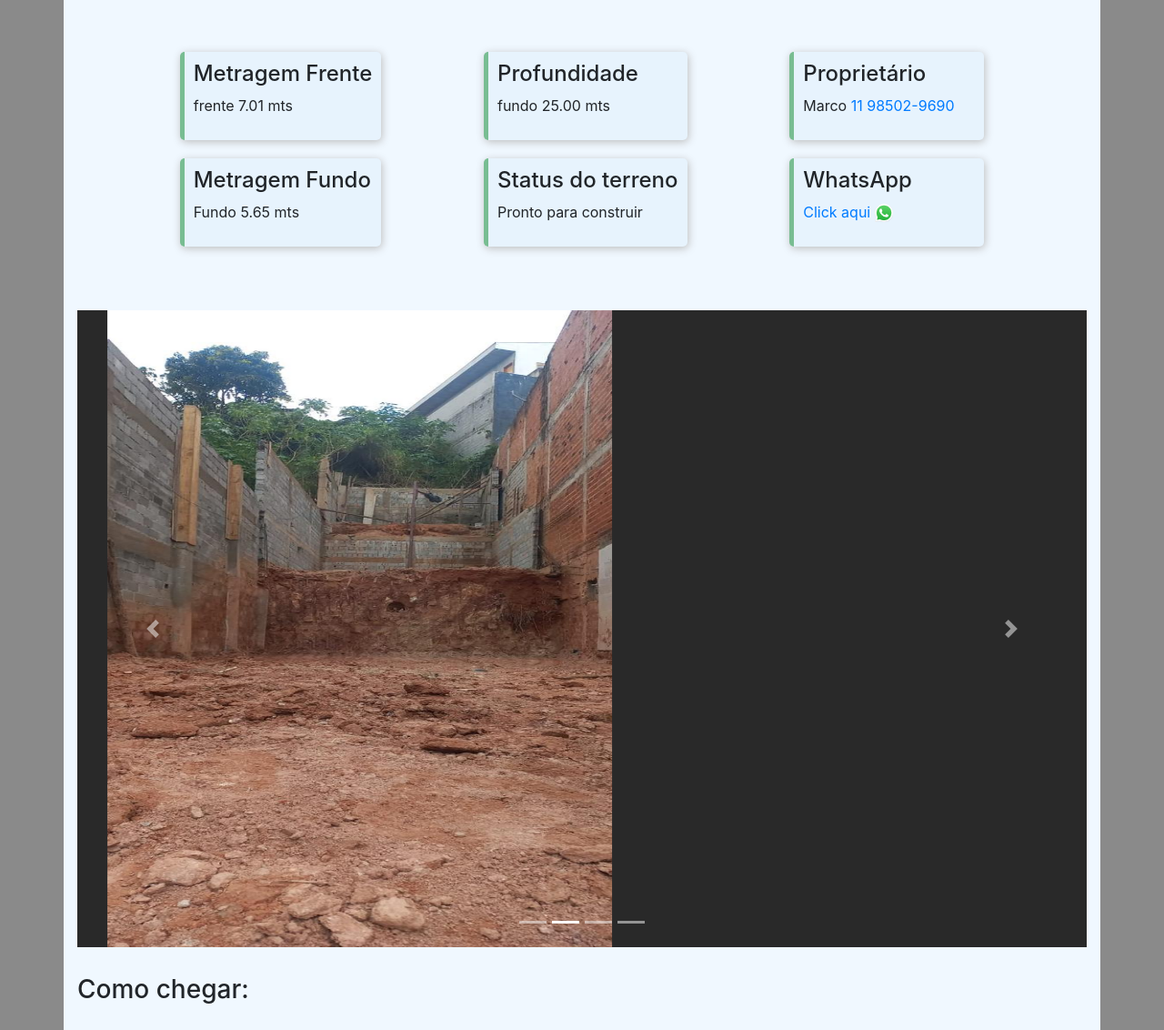
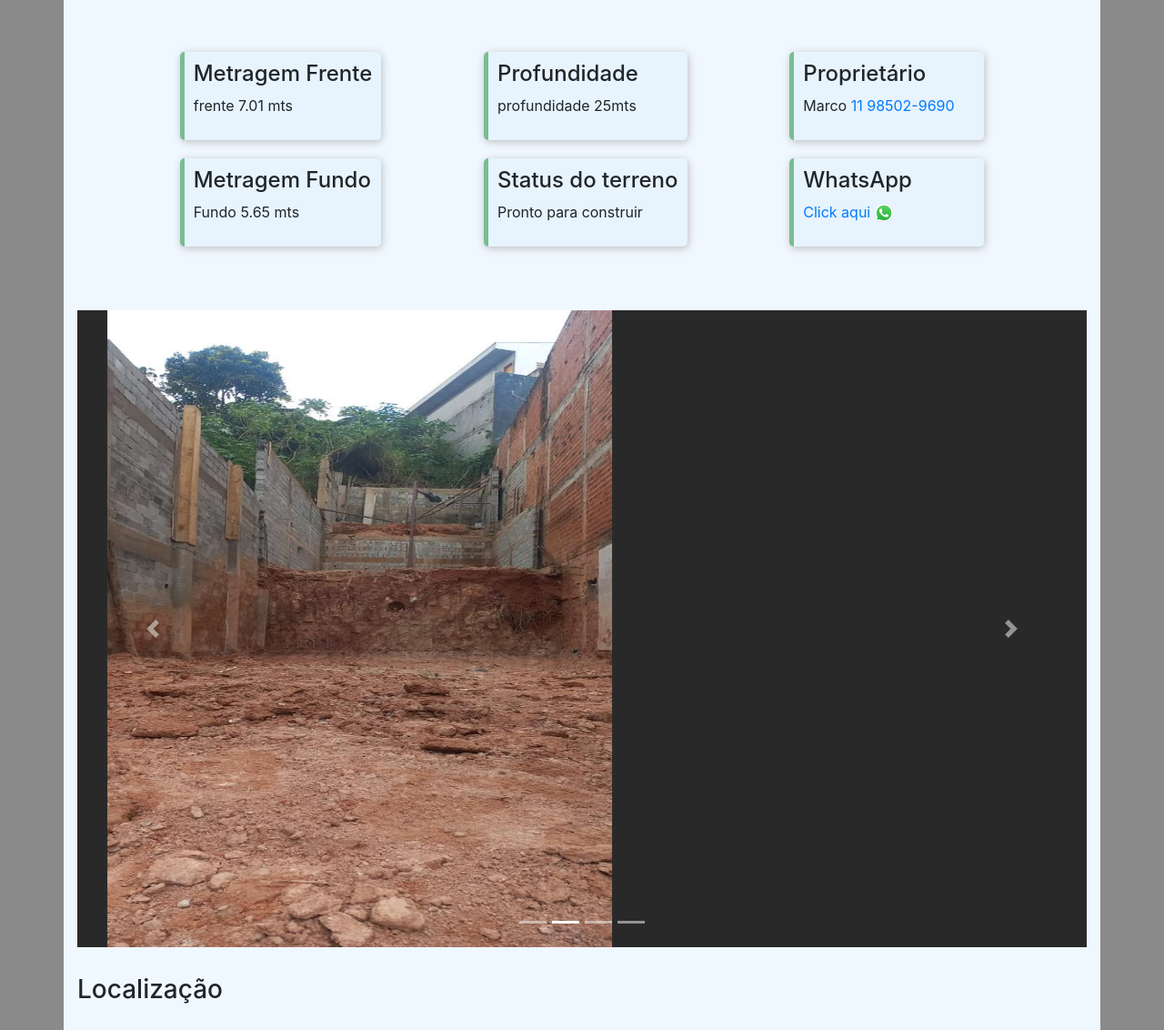
Before and after one commit to Gustavo08Mendes/terreno, a plain HTML site: page index.html in a window 1280 px wide. Shown: the part 313-1445 px from the top of the page at 91% size. Drawn offline with nearby package versions, Linux system fonts and the light colour scheme; grey boxes are pictures that could not be loaded.

Commit message:
arrumado card profundidade

```diff
--- a/index.html
+++ b/index.html
@@ -45,7 +45,7 @@
             <div class="container-cards">
               <div class="cards">
                 <h4>Profundidade</h4>
-                <p>fundo 25.00 mts</p>
+                <p>profundidade 25mts</p>
               </div>
               <div class="cards">
                 <h4>Status do terreno</h4>
@@ -154,7 +154,7 @@
             </a>
           </div>
           <div>
-            <h3 class="local">Como chegar:</h3>
+            <h3 class="local">Localização</h3>
             <iframe
               src="https://www.google.com/maps/embed?pb=!1m18!1m12!1m3!1d543.3510578112316!2d-46.80237605879781!3d-23.632446747535823!2m3!1f0!2f0!3f0!3m2!1i1024!2i768!4f13.1!3m3!1m2!1s0x94ce549726589fcf%3A0x80ff56bcd35616bf!2sR.%20Torres%2C%20232%20-%20Jardim%20Record%2C%20Tabo%C3%A3o%20da%20Serra%20-%20SP%2C%2006784-220!5e0!3m2!1spt-BR!2sbr!4v1707491426488!5m2!1spt-BR!2sbr"
               width="600"
```
